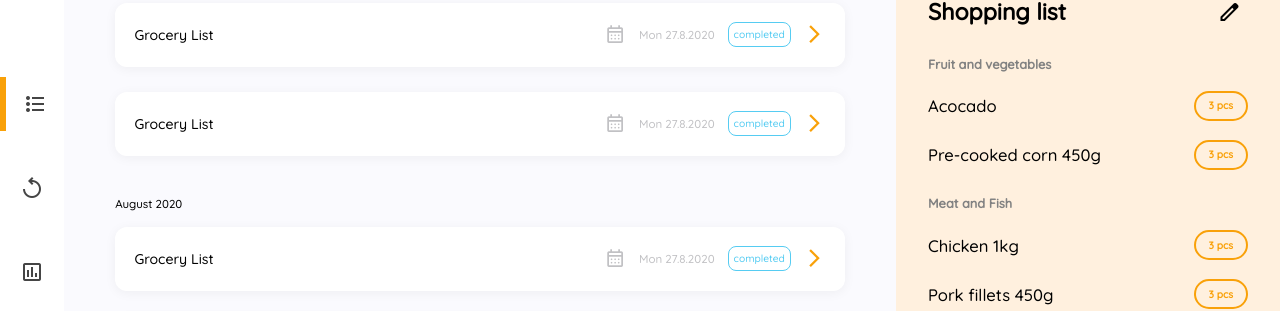
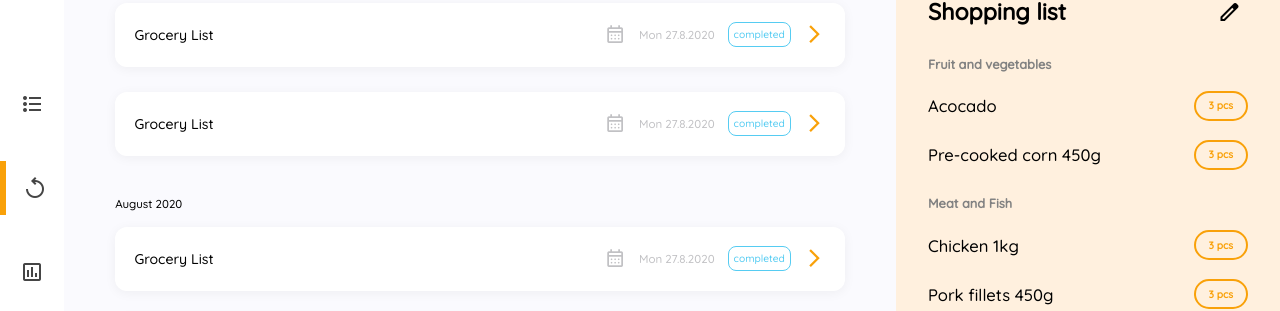
Before and after one commit to christiandionisio/shoppingify, a React (Create React App) app: page /history in a window 1280 px wide. Shown: the part 213-524 px from the top of the page. Built offline with nearby package versions, Linux system fonts and the light colour scheme.

Commit message:
active tabs style added

```diff
--- a/src/components/ui/Sidebar.tsx
+++ b/src/components/ui/Sidebar.tsx
@@ -1,14 +1,16 @@
 import '../../styles/components/ui/Sidebar.css'
 import Logo from '../../assets/logo.svg'
-import { useNavigate } from "react-router-dom"
+import { useLocation, useNavigate } from "react-router-dom"
 
 export const Sidebar = () => {
 
     const navigate = useNavigate();
+    const location = useLocation();
 
     const handleClick = (route: string) => {
         navigate(`${route}`);
     }
+
 
   return (
     <div className='sidebar-content'>
@@ -17,21 +19,27 @@ export const Sidebar = () => {
         </div>
 
         <div className="tabs">
-            <div className="items-tab active-tab" onClick={() => handleClick('/')}>
+            <div className={`items-tab ${location.pathname === '/' ? 'active-tab' : ''}`}
+                onClick={() => handleClick('/')}
+            >
                 <span className="material-symbols-outlined">
                     format_list_bulleted
                 </span>
                 <span className="tooltip-text">items</span>
             </div>
 
-            <div className="history-tab" onClick={() => handleClick('/history')}>
+            <div className={`history-tab ${location.pathname === '/history' ? 'active-tab' : ''}`}
+                onClick={() => handleClick('/history')}
+            >
                 <span className="material-symbols-outlined">
                     replay
                 </span>
                 <span className="tooltip-text">history</span>
             </div>
 
-            <div className="statistics-tab" onClick={() => handleClick('/statistics')}>
+            <div className={`statistics-tab ${location.pathname === '/statistics' ? 'active-tab' : ''}`}
+                onClick={() => handleClick('/statistics')}
+            >
                 <span className="material-symbols-outlined">
                     insert_chart
                 </span>
```
